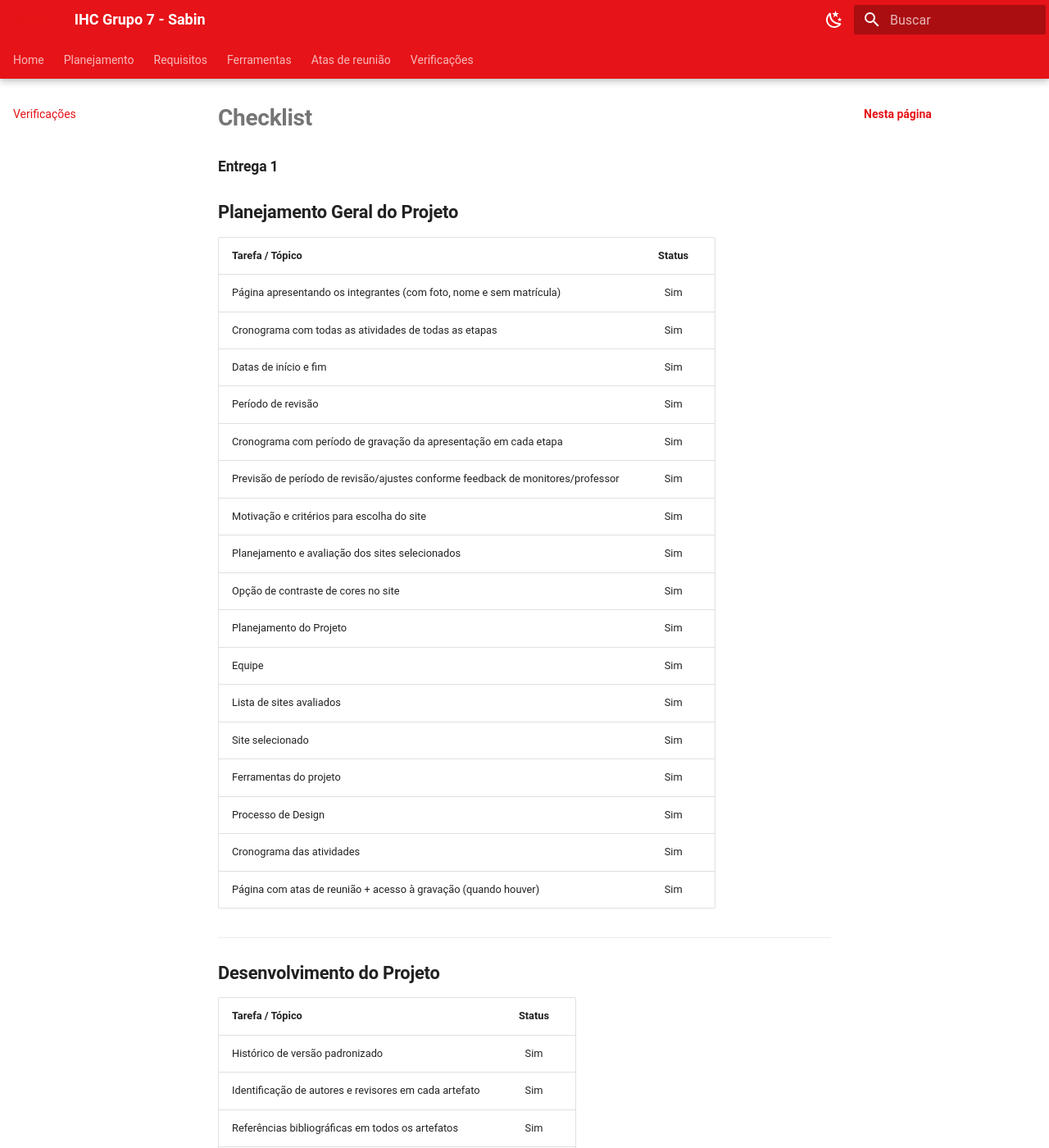
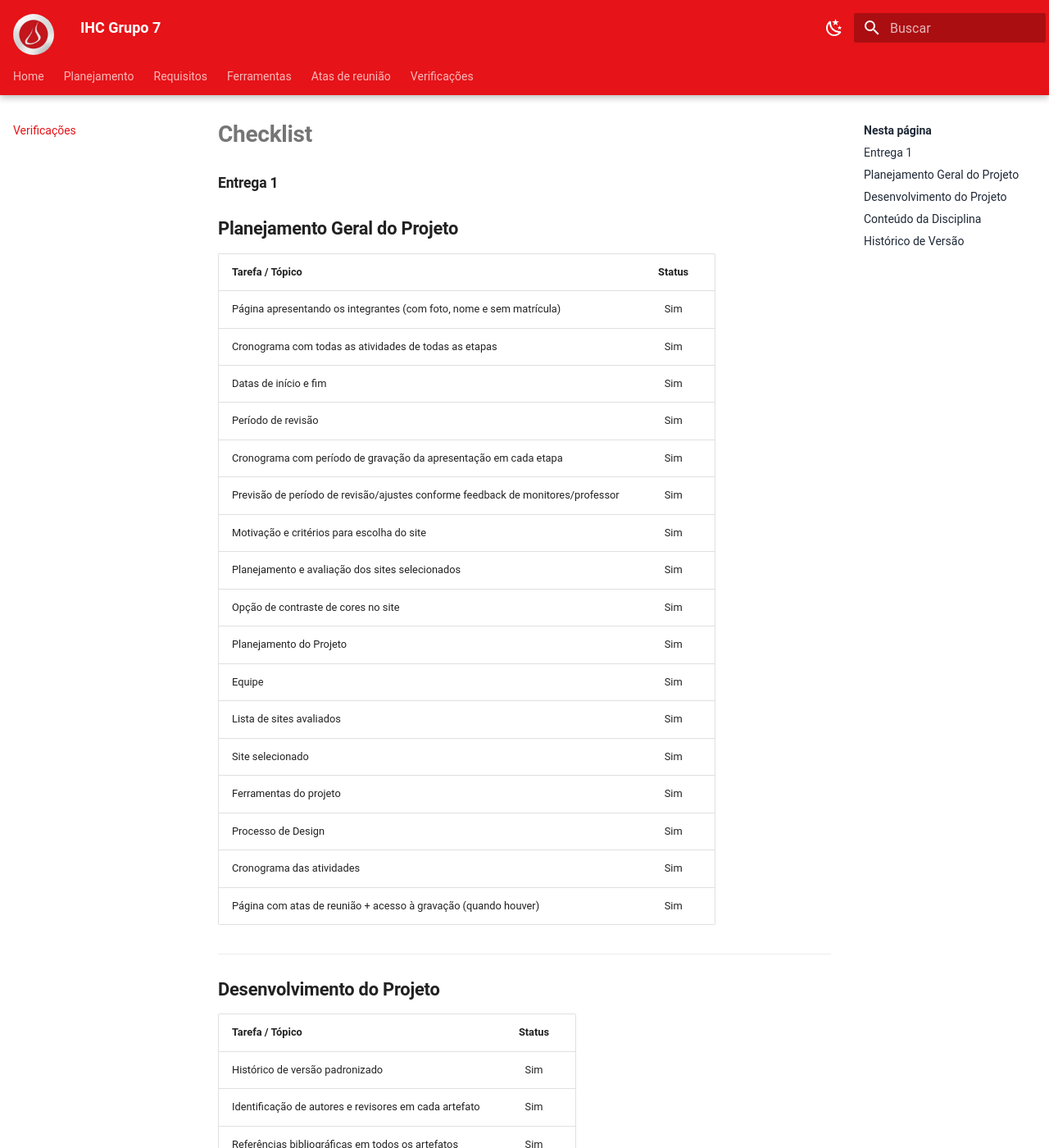
Before and after one commit to Interacao-Humano-Computador/2026.1-Grupo07, an MkDocs documentation site: the page built from docs/verificacoes.md, in a window 1280 px wide and 1400 px high. Shown: the whole window at 82% size. Built offline with MkDocs 1.6.1 and Material for MkDocs 9.7.7, drawn with Linux system fonts in a browser that asks for light colours.

Commit message:
fix: styles

```diff
--- a/docs/assets/extra.css
+++ b/docs/assets/extra.css
@@ -189,12 +189,36 @@
 .md-tabs__link,
 .md-tabs__link:visited,
 .md-tabs__link:hover,
-.md-nav__link,
-.md-nav__link:visited,
-.md-nav__link:hover,
-.md-nav__link--active,
-.md-nav__title {
+.md-tabs__link--active {
   color: #fff !important;
+}
+
+/* Sidebar readable in light mode */
+[data-md-color-scheme="default"] .md-nav__link,
+[data-md-color-scheme="default"] .md-nav__link:visited,
+[data-md-color-scheme="default"] .md-nav__title {
+  color: #1f2937 !important;
+}
+
+[data-md-color-scheme="default"] .md-nav__link:hover,
+[data-md-color-scheme="default"] .md-nav__link--active,
+[data-md-color-scheme="default"] .md-nav__item .md-nav__link--active,
+[data-md-color-scheme="default"] .md-nav__item .md-nav__link:focus {
+  color: #e61318 !important;
+}
+
+/* Sidebar keeps white text in dark mode */
+[data-md-color-scheme="slate"] .md-nav__link,
+[data-md-color-scheme="slate"] .md-nav__link:visited,
+[data-md-color-scheme="slate"] .md-nav__title {
+  color: #fff !important;
+}
+
+[data-md-color-scheme="slate"] .md-nav__link:hover,
+[data-md-color-scheme="slate"] .md-nav__link--active,
+[data-md-color-scheme="slate"] .md-nav__item .md-nav__link--active,
+[data-md-color-scheme="slate"] .md-nav__item .md-nav__link:focus {
+  color: #ffb3b6 !important;
 }
 
 .md-nav__item .md-nav__link--active,
@@ -221,3 +245,15 @@
 .md-header__ellipsis {
   color: #fff !important;
 }
+
+/* Aumentar logo */
+.md-logo {
+  max-height: 60px !important;
+}
+
+.md-logo img {
+  height: 60px !important;
+  width: auto !important;
+  padding: 5px 0 !important;
+  border-radius: 50% !important;
+}
--- a/mkdocs.yml
+++ b/mkdocs.yml
@@ -1,11 +1,11 @@
-site_name: IHC Grupo 7 - Sabin
+site_name: IHC Grupo 7
 theme:
   name: material
   custom_dir: docs/overrides
   favicon: assets/logo-sabin.png
-  logo: assets/logo-sabin.png
+  logo: assets/logo-sabin-5.jpeg
   icon:
-    logo: /assets/logo-sabin.png
+    logo: /assets/logo-sabin-5.jpeg
   language: pt-BR
   font:
     text: Inter
```
Also changed, not shown: docs/assets/logo-sabin-3.png (added), docs/assets/logo-sabin-4.png (added), docs/assets/logo-sabin-5.jpeg (added), site/404.html, site/Ferramentas/index.html, site/index.html, site/referencias/index.html, site/verificacoes/index.html.
